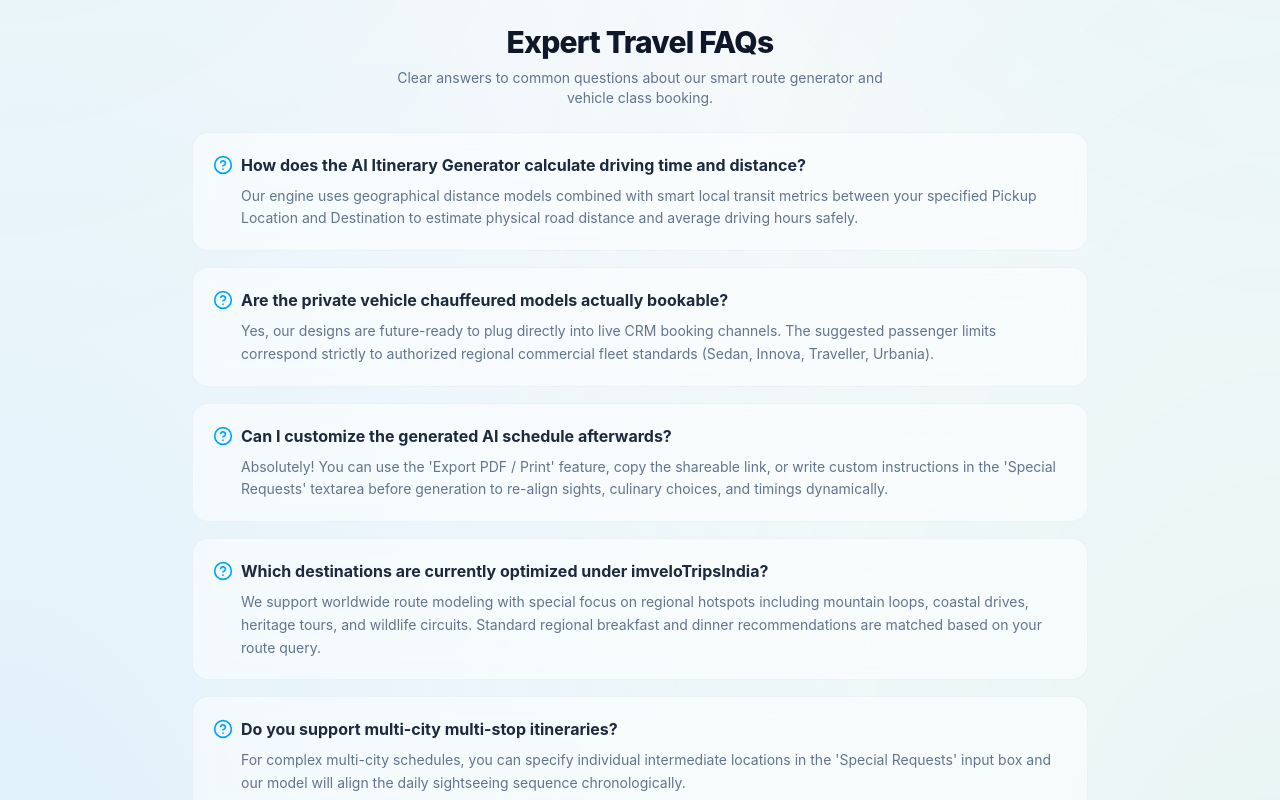
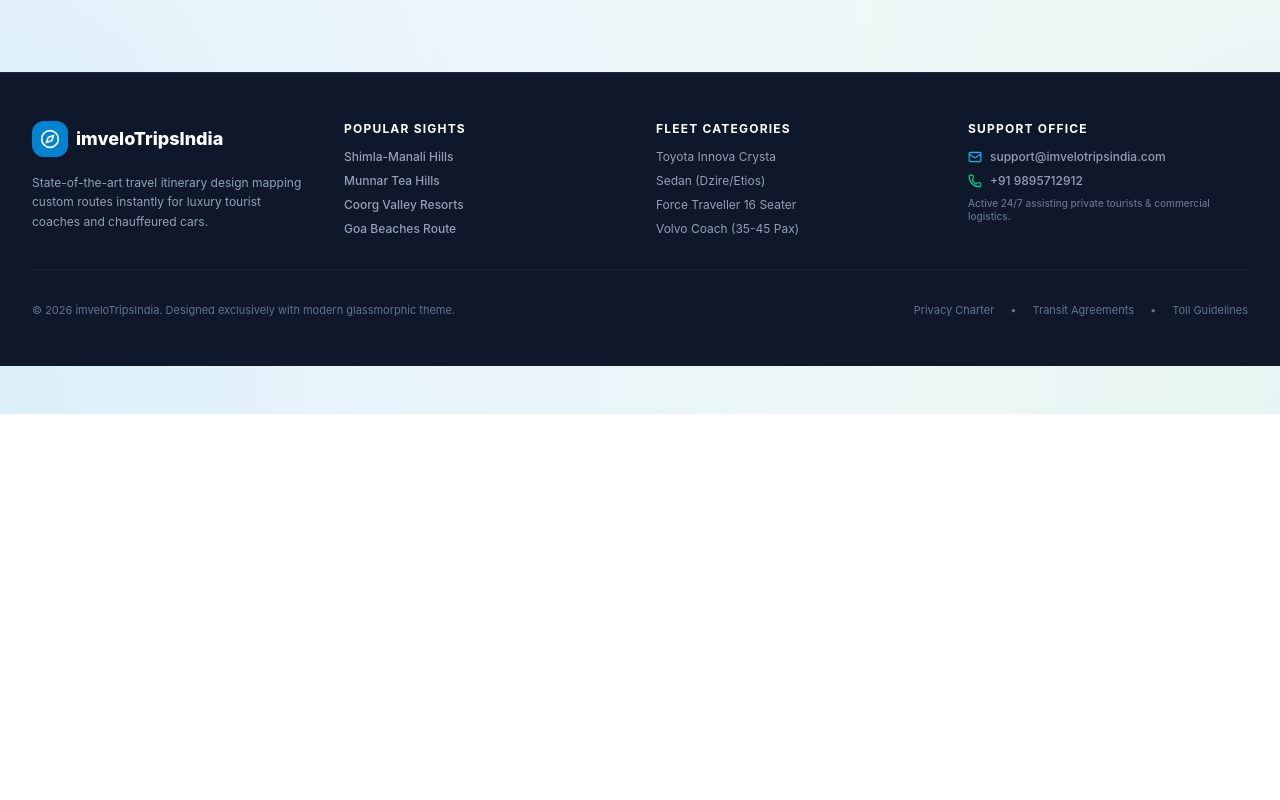
Before and after one commit to girishkm1991/Itinerary-Generator, a React (Vite) app: page / in a window 1280 px wide. Shown: the part 1720-2520 px from the top of the page. After the commit the page ends 2134 px from the top, so only its background shows below. Built offline with nearby package versions, Linux system fonts and the light colour scheme.

Commit message:
refactor: remove unused FAQs and improve UI responsiveness
Clean up unused imports and FAQ data in App.tsx and update the custom place insertion field layout for better mobile usability.

```diff
--- a/src/App.tsx
+++ b/src/App.tsx
@@ -22,7 +22,6 @@ import {
   ChevronDown,
   Mail,
   Phone,
-  HelpCircle,
   CarFront,
   Briefcase,
   Milestone,
@@ -87,29 +86,6 @@ const CURATED_DESTINATIONS = [
     request: "Traditional Rajasthani cultural dining at evening, visit Amber Fort early",
     rating: "4.9",
     reviews: "410"
-  }
-];
-
-const FAQS = [
-  {
-    question: "How does the AI Itinerary Generator calculate driving time and distance?",
-    answer: "Our engine uses geographical distance models combined with smart local transit metrics between your specified Pickup Location and Destination to estimate physical road distance and average driving hours safely."
-  },
-  {
-    question: "Are the private vehicle chauffeured models actually bookable?",
-    answer: "Yes, our designs are future-ready to plug directly into live CRM booking channels. The suggested passenger limits correspond strictly to authorized regional commercial fleet standards (Sedan, Innova, Traveller, Urbania)."
-  },
-  {
-    question: "Can I customize the generated AI schedule afterwards?",
-    answer: "Absolutely! You can use the 'Export PDF / Print' feature, copy the shareable link, or write custom instructions in the 'Special Requests' textarea before generation to re-align sights, culinary choices, and timings dynamically."
-  },
-  {
-    question: "Which destinations are currently optimized under imveloTripsIndia?",
-    answer: "We support worldwide route modeling with special focus on regional hotspots including mountain loops, coastal drives, heritage tours, and wildlife circuits. Standard regional breakfast and dinner recommendations are matched based on your route query."
-  },
-  {
-    question: "Do you support multi-city multi-stop itineraries?",
-    answer: "For complex multi-city schedules, you can specify individual intermediate locations in the 'Special Requests' input box and our model will align the daily sightseeing sequence chronologically."
   }
 ];
 
@@ -215,7 +191,6 @@ export default function App() {
   const [error, setError] = useState<string | null>(null);
 
   const destinationsRef = useRef<HTMLDivElement>(null);
-  const faqRef = useRef<HTMLDivElement>(null);
 
   const handleSelectPreset = (preset: ItineraryRequest) => {
     setCurrentTab("planner");
@@ -432,31 +407,6 @@ export default function App() {
               </div>
             </section>
 
-            {/* Travel QA Board */}
-            <section ref={faqRef} className="max-w-4xl mx-auto scroll-mt-24 space-y-6 no-print">
-              <div className="text-center space-y-2">
-                <h2 className="text-2xl sm:text-3xl font-extrabold text-slate-900 tracking-tight">
-                  Expert Travel FAQs
-                </h2>
-                <p className="text-xs sm:text-sm text-slate-500 max-w-lg mx-auto">
-                  Clear answers to common questions about our smart route generator and vehicle class booking.
-                </p>
-              </div>
-
-              <div className="space-y-4">
-                {FAQS.map((faq, idx) => (
-                  <div key={idx} className="bg-white/50 backdrop-blur-md rounded-2xl p-5 border border-slate-200/50 space-y-2 hover:bg-white transition-all">
-                    <h4 className="font-bold text-sm sm:text-base text-slate-800 flex items-start gap-2">
-                      <HelpCircle className="w-5 h-5 text-sky-500 shrink-0 mt-0.5" />
-                      {faq.question}
-                    </h4>
-                    <p className="text-xs sm:text-sm text-slate-500 leading-relaxed pl-7">
-                      {faq.answer}
-                    </p>
-                  </div>
-                ))}
-              </div>
-            </section>
           </div>
         )}
 
--- a/src/components/ItineraryForm.tsx
+++ b/src/components/ItineraryForm.tsx
@@ -636,7 +636,7 @@ export default function ItineraryForm({ onSubmit, loading, onSelectPreset }: Iti
           </div>
 
           {/* Custom place insertion field */}
-          <div className="space-y-1.5 pt-2 border-t border-slate-200 flex items-center gap-2">
+          <div className="space-y-1.5 pt-2 border-t border-slate-200 flex flex-col sm:flex-row items-stretch sm:items-center gap-2">
             <input
               type="text"
               placeholder="Type any other real place name (e.g. Abbey Falls) and click Add"
@@ -653,7 +653,7 @@ export default function ItineraryForm({ onSubmit, loading, onSelectPreset }: Iti
                   }
                 }
               }}
-              className="flex-1 px-4 py-2 bg-white border border-slate-200 rounded-xl focus:outline-none focus:ring-2 focus:ring-sky-500/20 focus:border-sky-500 text-slate-800 text-xs font-medium"
+              className="flex-1 px-4 py-2.5 bg-white border border-slate-200 rounded-xl focus:outline-none focus:ring-2 focus:ring-sky-500/20 focus:border-sky-500 text-slate-800 text-xs font-medium"
             />
             <button
               type="button"
@@ -665,7 +665,7 @@ export default function ItineraryForm({ onSubmit, loading, onSelectPreset }: Iti
                   setCustomPlaceInput("");
                 }
               }}
-              className="px-4 py-2 bg-slate-850 hover:bg-slate-900 text-white text-xs font-bold rounded-xl transition-all h-full cursor-pointer shrink-0"
+              className="px-4 py-2.5 bg-slate-850 hover:bg-slate-900 text-white text-xs font-bold rounded-xl transition-all cursor-pointer shrink-0 text-center"
             >
               + Add Place
             </button>
```
